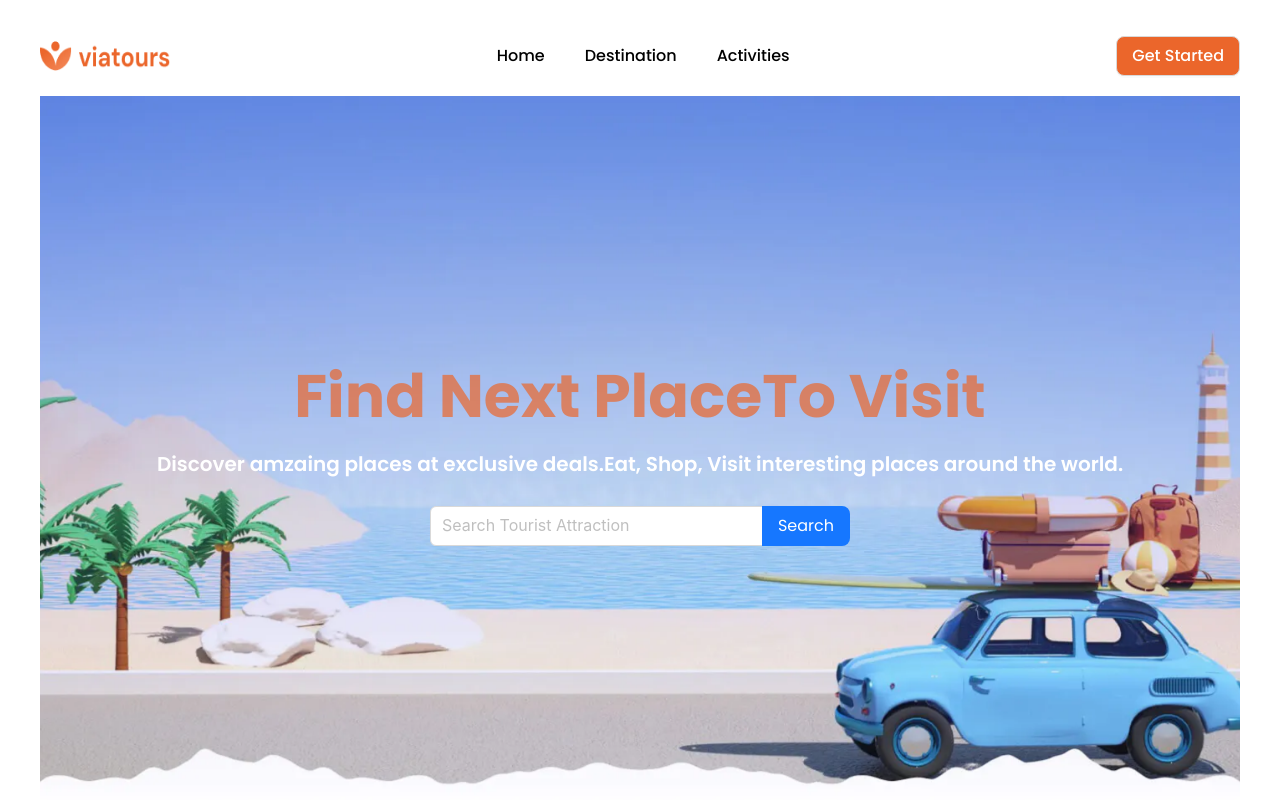
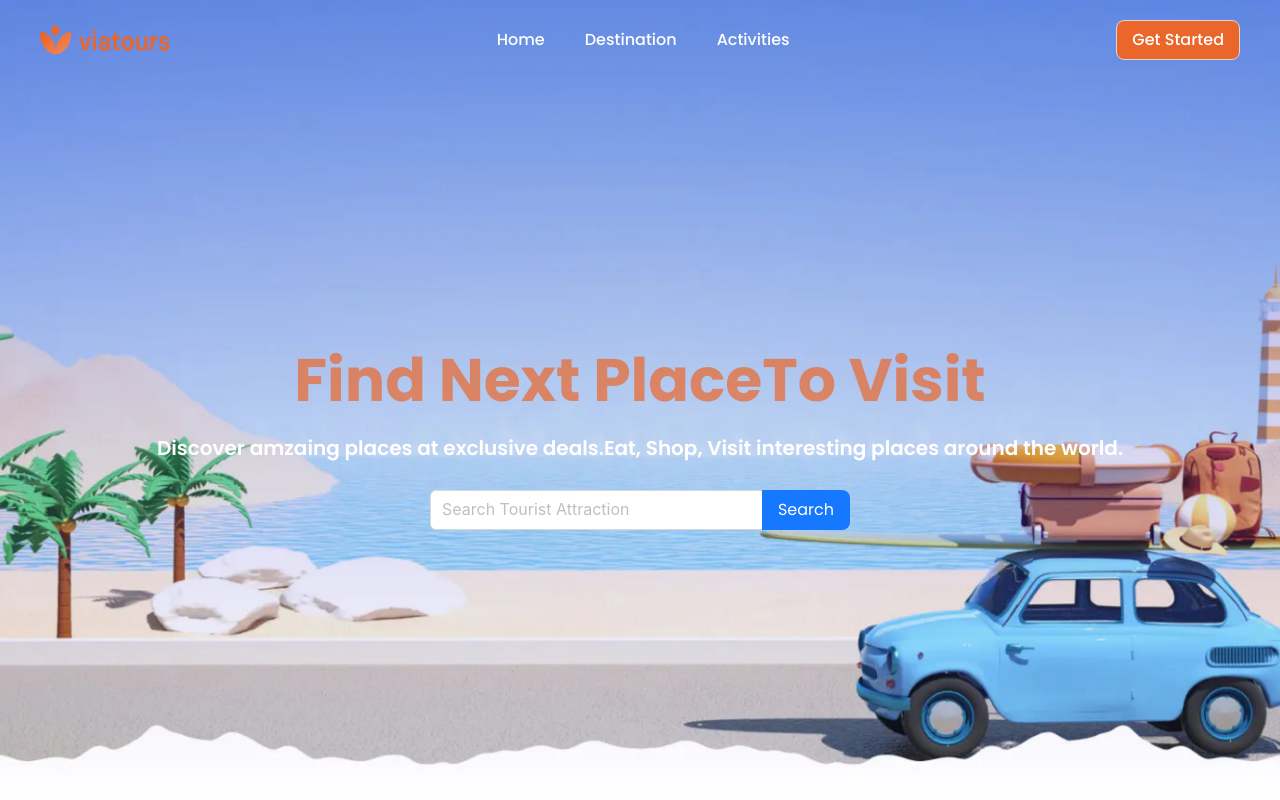
Before and after one commit to mubaraq-debug/viatours-template, a React (Create React App) app: page / in a window 1280 px wide. Shown: the top 800 px of the page. Built offline with nearby package versions, Linux system fonts and the light colour scheme.

Commit message:
wip: landing page layou change

```diff
--- a/src/components/navbar.js
+++ b/src/components/navbar.js
@@ -26,8 +26,8 @@ const Navbar = () => {
 
   return (
     <nav
-      className={`py-5 flex items-center justify-between w-full sticky top-0 transition-all duration-300 ${
-        isSticky ? "bg-[#f4f4f4] px-2" : "bg-transparent"
+      className={`py-5 flex items-center mx-auto max-w-[1200px] justify-between w-full sticky top-0 transition-all duration-300 ${
+        isSticky ? "px-2" : "bg-transparent"
       }`}
       data-aos="fade-down" // Animation on scroll
     >
@@ -37,7 +37,7 @@ const Navbar = () => {
       </div>
 
       {/* nav items */}
-      <ul className="flex items-center gap-x-10" data-aos="fade-right">
+      <ul className="flex text-white items-center gap-x-10" data-aos="fade-right">
         <Link to="/" className="capitalize font-medium text-md">
           home
         </Link>
--- a/src/pages/Home/index.jsx
+++ b/src/pages/Home/index.jsx
@@ -13,6 +13,8 @@ import Subscription from "./subComponents/subscription";
 import Footer from "../../components/footer";
 
 import LoadingSpinner from "../../components/default/loading";
+import styled from "styled-components";
+import hero from '../../assets/new-hero.png'
 
 const Home = () => {
   const [isLoading, setIsLoading] = useState(true);
@@ -24,15 +26,17 @@ const Home = () => {
   }, []);
 
   return (
-    <div className="flex items-center flex-col mx-auto my-auto p-0 max-w-[1200px] overflow-hidden">
+    <div>
       {isLoading ? (
         <LoadingSpinner />
       ) : (
         <div>
-          <div className="bg-transparent h-4 w-full"></div>
-          <div className="sticky top-0">
+          {/* <div className="bg-transparent h-4 w-full"></div> */}
+          <Container className="flex items-center flex-col mx-auto my-auto px-10 overflow-hidden">
             <Navbar />
             <Hero />
+          </Container>
+          <div className="flex items-center flex-col mx-auto my-auto p-0 max-w-[1200px] overflow-hidden">
               <Choose />
               <Trending />
               <Popular />
@@ -51,3 +55,9 @@ const Home = () => {
 };
 
 export default Home;
+
+const Container = styled.div`
+  background: url(${hero});
+  background-size: cover;
+  background-position: center;
+  `
--- a/src/pages/Home/subComponents/choose.jsx
+++ b/src/pages/Home/subComponents/choose.jsx
@@ -9,7 +9,7 @@ import WhyCard from "./whyCard";
 
 const Choose = () => {
   useEffect(() => {
-    AOS.init({ duration: 4000 }); // Initialize AOS with a 1-second animation duration
+    AOS.init({ duration: 2000 }); // Initialize AOS with a 1-second animation duration
   }, []);
 
   return (
--- a/src/pages/Home/subComponents/hero.jsx
+++ b/src/pages/Home/subComponents/hero.jsx
@@ -13,7 +13,7 @@ const Hero = () => {
   };
 
   return (
-    <Container className="flex items-center flex-col py-[270px]">
+    <Container className="flex items-center flex-col py-[270px] max-w-[1200px] mx-auto">
       <h1 className="text-primary/70 text-6xl capitalize font-bold">
       Find Next PlaceTo Visit
       </h1>
@@ -38,9 +38,6 @@ const Hero = () => {
 export default Hero;
 
 const Container = styled.div`
-  background: url(${hero});
-  background-size: cover;
-  background-position: center;
   height: 100%;
   width: 100%;
   // border-radius: 4px;
--- a/src/pages/Home/subComponents/offers.jsx
+++ b/src/pages/Home/subComponents/offers.jsx
@@ -2,7 +2,6 @@ import React from "react";
 import offer1 from "../../../assets/offer1.png";
 import offer2 from "../../../assets/offer2.png";
 import offer3 from "../../../assets/offer3.png";
-import { Button } from "antd";
 import "../../../styles/marquee.css";
 
 const Offers = () => {
--- a/src/styles/marquee.css
+++ b/src/styles/marquee.css
@@ -10,7 +10,7 @@
     display: flex;
     align-items: start;
     gap: 40px; /* Spacing between items */
-    animation: marquee-scroll 30s linear infinite;
+    animation: marquee-scroll 20s linear infinite;
   }
 
   .marquee-item {
```
Lines whose indentation alone changed are shown as unchanged.
